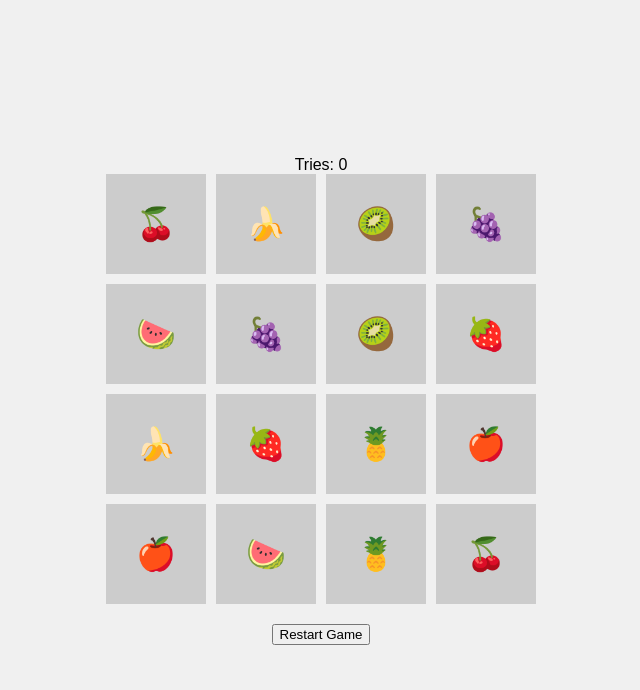
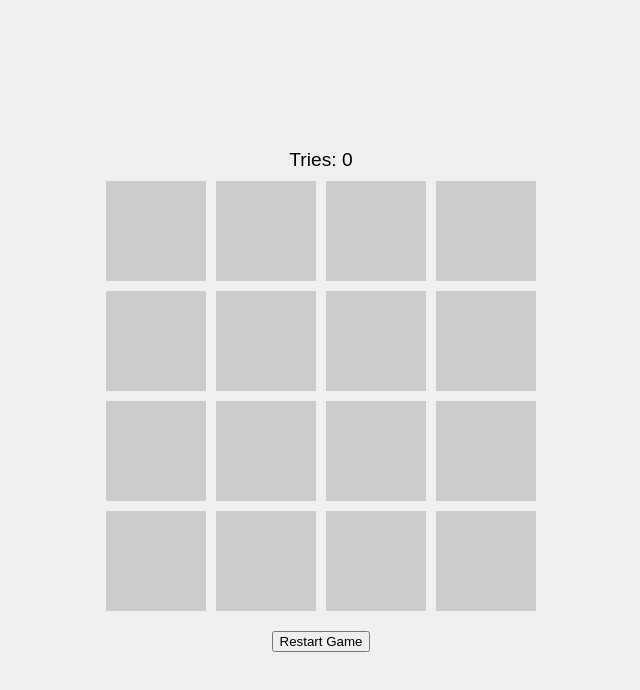
Before and after one commit to lolzozohi/Memgame, a plain HTML site: page index.html in a window 1280 px wide. Shown: the whole page, without its empty margins (319-959 px from the left). Drawn offline with Linux system fonts and the light colour scheme.

Commit message:
Update style.css add cardbacks and try count

```diff
--- a/style.css
+++ b/style.css
@@ -10,6 +10,11 @@ body {
 
 .game-container {
     text-align: center;
+}
+
+#try-count {
+    margin-bottom: 10px;
+    font-size: 1.2em;
 }
 
 .game-board {
@@ -29,8 +34,32 @@ body {
     font-size: 2em;
     cursor: pointer;
     user-select: none;
+    position: relative;
+    transition: background-color 0.3s, transform 0.3s;
+    transform-style: preserve-3d;
 }
 
 .card.flipped {
     background-color: #fff;
+    transform: rotateY(180deg);
 }
+
+.card .front,
+.card .back {
+    position: absolute;
+    width: 100%;
+    height: 100%;
+    backface-visibility: hidden;
+    display: flex;
+    justify-content: center;
+    align-items: center;
+}
+
+.card .front {
+    background-color: #fff;
+    transform: rotateY(180deg);
+}
+
+.card .back {
+    background-color: #ccc;
+}
```
